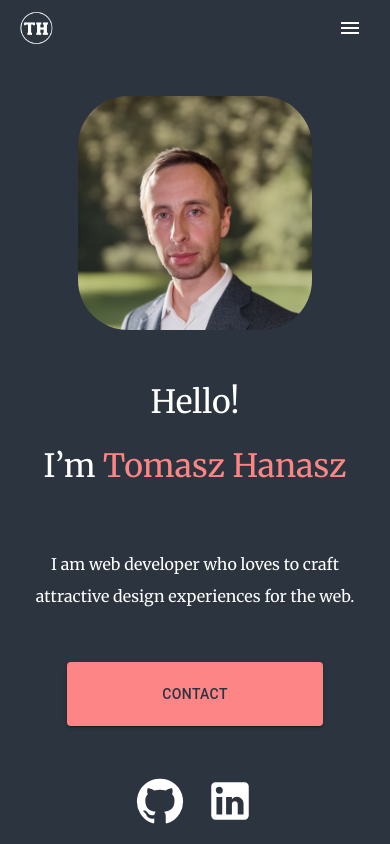
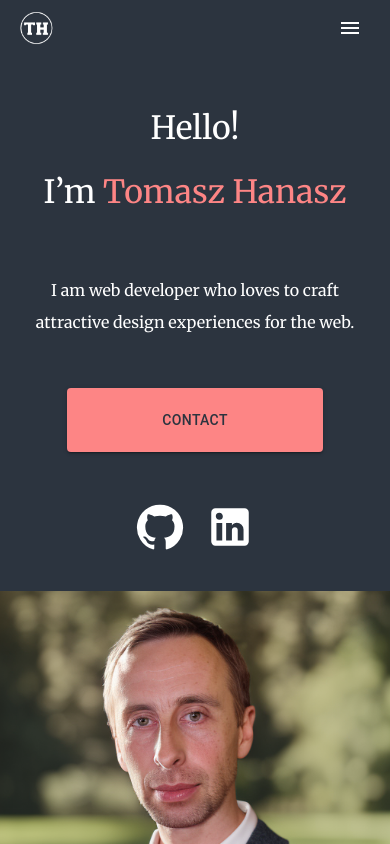
Before and after one commit to TomaszHanasz/portfolio, a React (Create React App) app: page / in a window 390 px wide. Built offline with nearby package versions, Linux system fonts and the light colour scheme.

Commit message:
style update

```diff
--- a/src/containers/home/Home.jsx
+++ b/src/containers/home/Home.jsx
@@ -10,6 +10,7 @@ import "./home.style.css";
 const Home = () => {
   return (
     <div className="home">
+      <div className="home__right"></div>
       <NavBar />
       <div className="home__page">
         <div className="home__container">
@@ -48,7 +49,6 @@ const Home = () => {
             </div>
           </div>
         </div>
-        <img src={me} className="home__photo" alt="author" />
       </div>
       <div></div>
     </div>
--- a/src/containers/home/home.style.css
+++ b/src/containers/home/home.style.css
@@ -6,7 +6,7 @@
   display: flex;
   align-items: flex-start;
   justify-content: space-between;
-  margin-top: 50px;
+  /* margin-top: 50px; */
 }
 
 .home__container {
@@ -15,25 +15,26 @@
   justify-content: center;
   gap: 75px;
   margin-left: 12%;
-  width: 35vw;
+  width: 50%;
   flex-basis: 33%;
   height: 80vh;
+}
+
+.home__right {
+  width: 50%;
+  background-image: url("./../../images/image-62.png");
+  height: 100%;
+  position: absolute;
+  right: 0;
+  background-repeat: no-repeat;
+  background-size: cover;
+  background-position: center;
 }
 
 .home__welcome {
   display: flex;
   flex-direction: column;
   gap: 50px;
-}
-
-.home__photo {
-  width: 50%;
-  height: 80vh;
-  object-fit: cover;
-  flex-basis: 50%;
-  margin-right: 12%;
-  border-radius: 50px;
-  object-position: bottom;
 }
 
 .home__icons {
@@ -54,10 +55,6 @@
   .home__container {
     margin-left: 5%;
   }
-
-  .home__photo {
-    margin-right: 5%;
-  }
 }
 
 @media screen and (max-width: 750px) {
@@ -73,10 +70,10 @@
     text-align: center;
   }
 
-  .home__photo {
-    margin: 0 auto;
-    margin-bottom: 40px;
-    width: 60%;
+  .home__right {
+    height: 30%;
+    width: 100%;
+    bottom: 0;
   }
 
   .home__icons {
```
